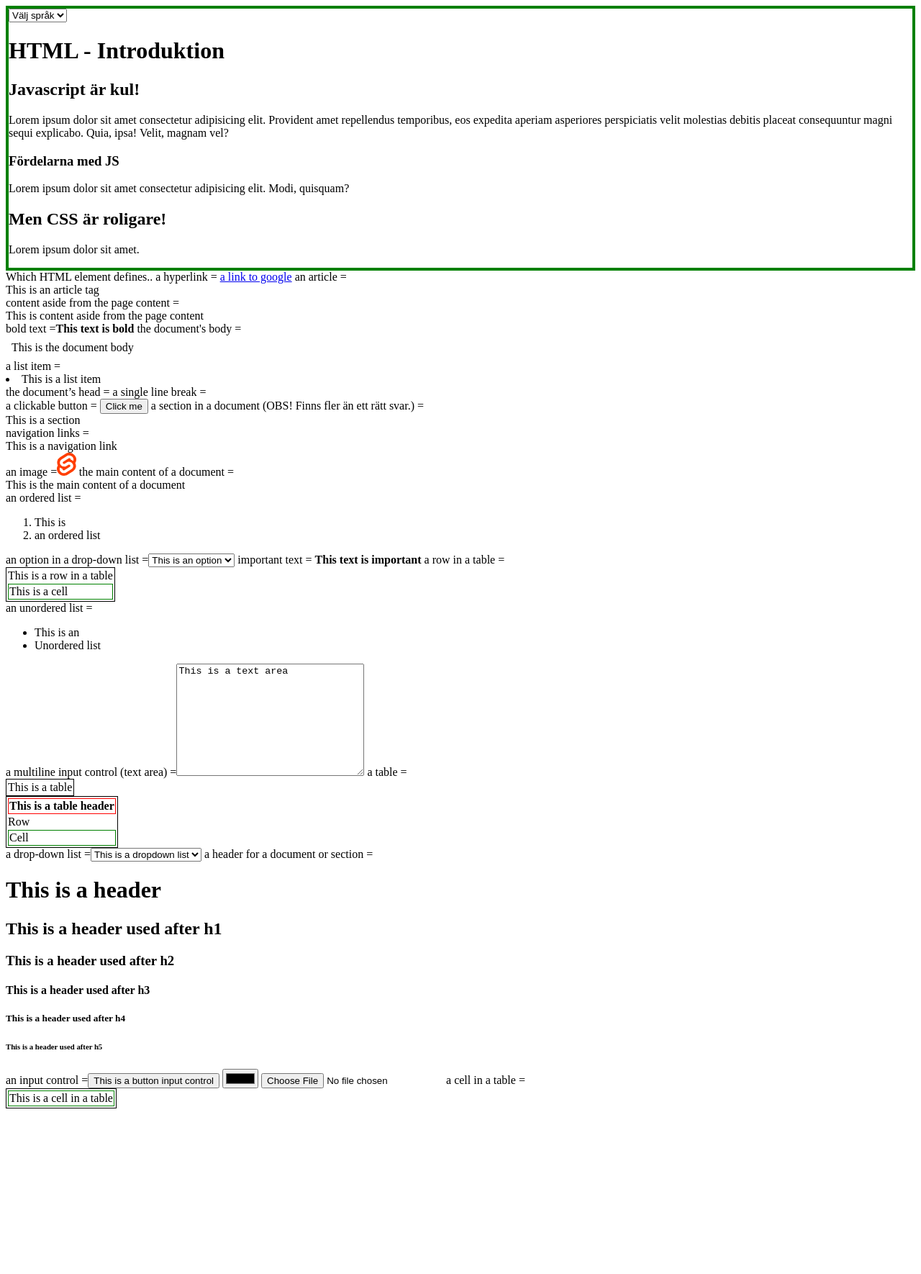
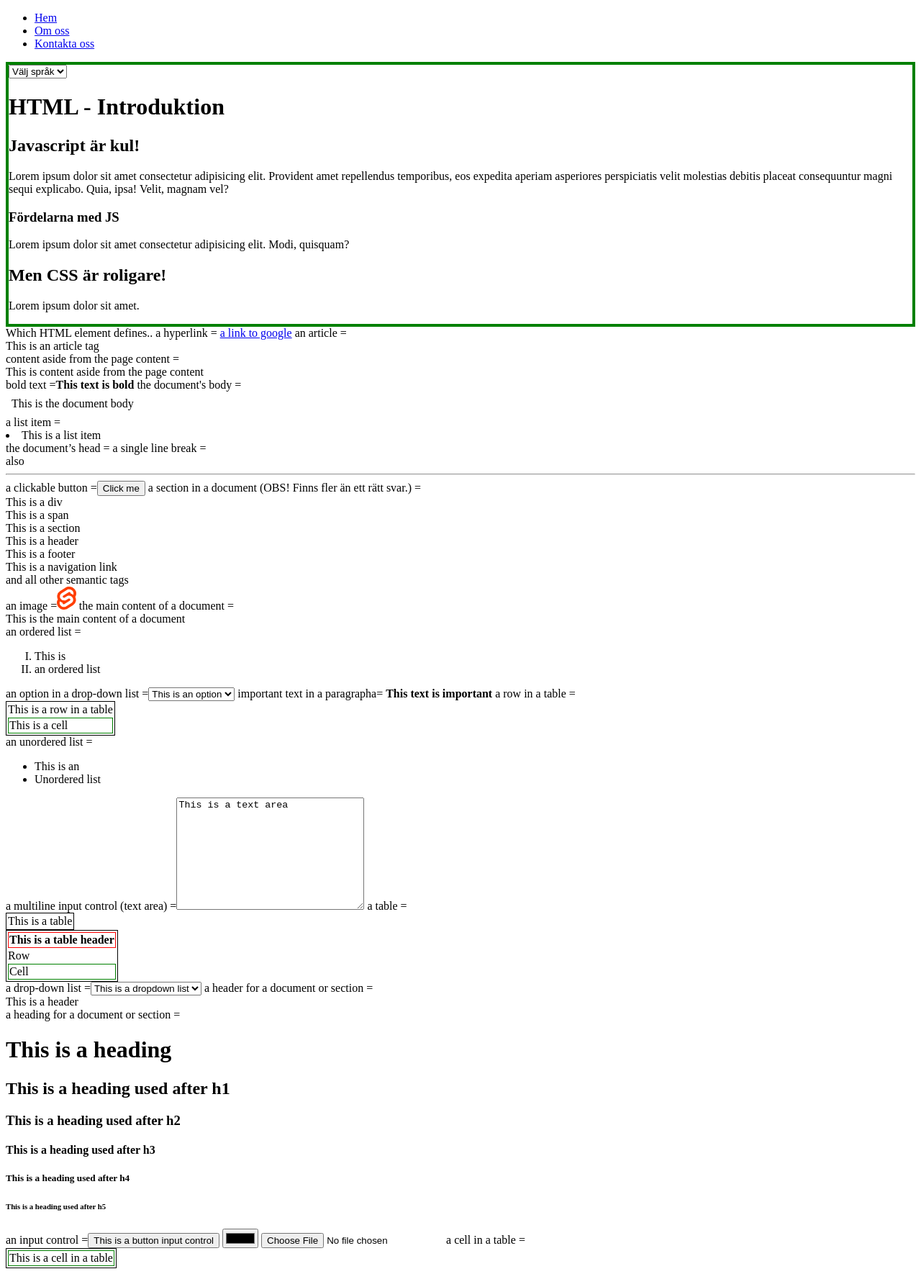
Before and after one commit to henrikvilhelmberglund/HTMLCSS-Svelte, a Svelte app: page / in a window 1280 px wide. Shown: the whole page at 72% size. Before the commit the page ends 1548 px from the top, so only its background shows below. Built offline with nearby package versions, Linux system fonts and the light colour scheme.

Commit message:
update 000 exercise

```diff
--- a/src/HTMLCSS_000.svelte
+++ b/src/HTMLCSS_000.svelte
@@ -2,6 +2,20 @@
 </script>
 
 <!-- <div style="height:50px;width:100px;border:1px solid black"> -->
+<nav>
+  <ul>
+    <li>
+      <a href="index.html">Hem</a>
+    </li>
+    <li>
+      <a href="http://">Om oss</a>
+    </li>
+    <li>
+      <a href="src/contact.svelte">Kontakta oss</a>
+    </li>
+  </ul>
+</nav>
+
 <div>
   <select name="" id="">
     <option disabled hidden selected>Välj språk</option>
@@ -14,15 +28,11 @@
   <h1>HTML - Introduktion</h1>
   <h2>Javascript är kul!</h2>
   <p>
-    Lorem ipsum dolor sit amet consectetur adipisicing elit. Provident amet
-    repellendus temporibus, eos expedita aperiam asperiores perspiciatis velit
-    molestias debitis placeat consequuntur magni sequi explicabo. Quia, ipsa!
-    Velit, magnam vel?
+    Lorem ipsum dolor sit amet consectetur adipisicing elit. Provident amet repellendus temporibus, eos expedita aperiam asperiores perspiciatis velit
+    molestias debitis placeat consequuntur magni sequi explicabo. Quia, ipsa! Velit, magnam vel?
   </p>
   <h3>Fördelarna med JS</h3>
-  <p>
-    Lorem ipsum dolor sit amet consectetur adipisicing elit. Modi, quisquam?
-  </p>
+  <p>Lorem ipsum dolor sit amet consectetur adipisicing elit. Modi, quisquam?</p>
   <h2>Men CSS är roligare!</h2>
   <p>Lorem ipsum dolor sit amet.</p>
 </div>
--- a/src/HTMLCSS_000_exercise.svelte
+++ b/src/HTMLCSS_000_exercise.svelte
@@ -23,29 +23,34 @@ a list item =
 the document’s head =<head>This is the document head</head>
 
 a single line break = <br />
+also
+<hr />
 
-a clickable button = <button on:click={buttonFunc}>Click me</button>
+a clickable button =<button on:click={buttonFunc}>Click me</button>
 
 a section in a document (OBS! Finns fler än ett rätt svar.) =
+<div>This is a div</div>
+<span>This is a span</span>
 <section>This is a section</section>
-
-navigation links =
+<header>This is a header</header>
+<footer>This is a footer</footer>
 <nav>This is a navigation link</nav>
-
+and all other semantic tags
+<br />
 an image =<img src="/src/assets/svelte.svg" alt="svelte logo" />
 
 the main content of a document =
 <main>This is the main content of a document</main>
 
 an ordered list =
-<ol>
+<ol type="I">
   <li>This is</li>
   <li>an ordered list</li>
 </ol>
 
 an option in a drop-down list =<select name="" id=""> <option value="">This is an option</option></select>
 
-important text = <strong>This text is important</strong>
+important text in a paragrapha= <strong>This text is important</strong>
 
 a row in a table =
 <table>
@@ -71,12 +76,15 @@ a drop-down list =<select name="" id=""
 >
 
 a header for a document or section =
-<h1>This is a header</h1>
-<h2>This is a header used after h1</h2>
-<h3>This is a header used after h2</h3>
-<h4>This is a header used after h3</h4>
-<h5>This is a header used after h4</h5>
-<h6>This is a header used after h5</h6>
+<header>This is a header</header>
+
+a heading for a document or section =
+<h1>This is a heading</h1>
+<h2>This is a heading used after h1</h2>
+<h3>This is a heading used after h2</h3>
+<h4>This is a heading used after h3</h4>
+<h5>This is a heading used after h4</h5>
+<h6>This is a heading used after h5</h6>
 
 an input control =<input type="button" value="This is a button input control" />
 <input type="color" name="This is a color input control" id="" />
```
Also changed, not shown: src/000_readme.md (+5 -0 lines), src/contact.svelte (added, +24 -0 lines), src/HTMLCSS_000_exercise2.svelte (added).
